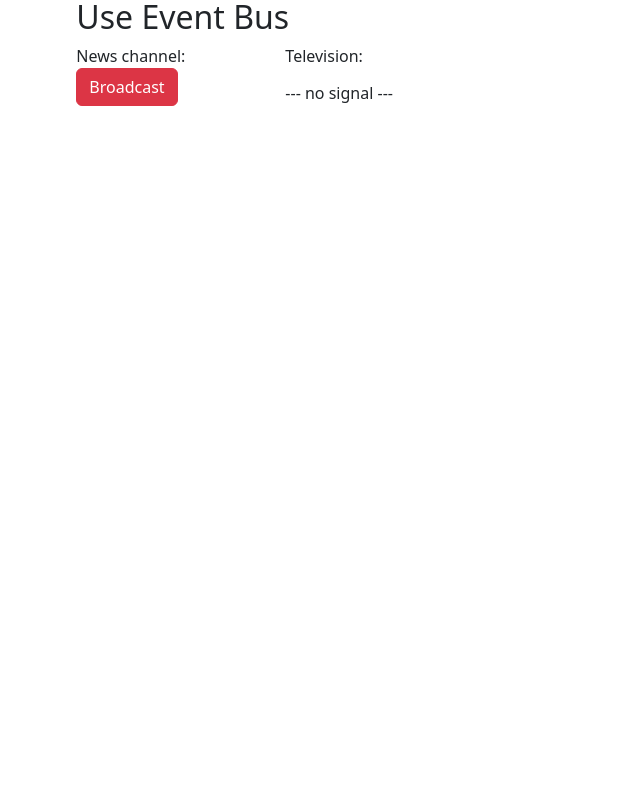
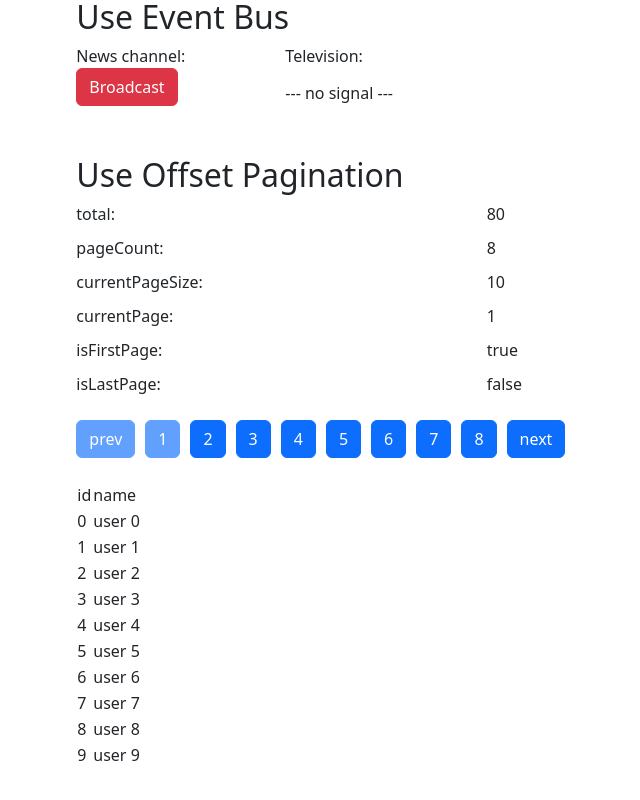
Before and after one commit to UlakhovichKate/vueUse, a Vue app: page /utilities in a window 1280 px wide. Shown: the part 2882-3682 px from the top of the page, without its empty margins (361-1001 px from the left). Before the commit the page ends 3038 px from the top, so only its background shows below. Built offline with nearby package versions, Linux system fonts and the light colour scheme; no server answers.

Commit message:
UseOffsetPagination.vue

```diff
--- a/src/components/ListUtilities.vue
+++ b/src/components/ListUtilities.vue
@@ -12,6 +12,7 @@
   <use-cycle-list/>
   <use-debounce-fn/>
   <use-event-bus/>
+  <use-offset-pagination/>
 </template>
 
 <script setup>
@@ -28,6 +29,7 @@ import UseCounter from "../vueUseComponents/UseCounter.vue";
 import UseCycleList from "../vueUseComponents/UseCycleList.vue";
 import UseDebounceFn from "../vueUseComponents/UseDebounceFn.vue";
 import UseEventBus from "../vueUseComponents/UseEventBus.vue";
+import UseOffsetPagination from "../vueUseComponents/UseOffsetPagination.vue";
 
 
 
--- /dev/null
+++ b/src/vueUseComponents/UseOffsetPagination.vue
@@ -0,0 +1,130 @@
+<script setup lang="ts">
+import type { Ref } from 'vue'
+import { ref } from 'vue'
+import { useOffsetPagination } from '@vueuse/core'
+
+interface User {
+  id: number
+  name: string
+}
+const database = ref([]) as Ref<User[]>
+
+for (let i = 0; i < 80; i++)
+  database.value.push({ id: i, name: `user ${i}` })
+
+function fetch(page: number, pageSize: number) {
+  return new Promise<User[]>((resolve, reject) => {
+    const start = (page - 1) * pageSize
+    const end = start + pageSize
+    setTimeout(() => {
+      resolve(database.value.slice(start, end))
+    }, 100)
+  })
+}
+
+const data: Ref<User[]> = ref([])
+
+const page = ref(1)
+const pageSize = ref(10)
+
+fetchData({
+  currentPage: page.value,
+  currentPageSize: pageSize.value,
+})
+
+function fetchData({ currentPage, currentPageSize }: { currentPage: number; currentPageSize: number }) {
+  fetch(currentPage, currentPageSize).then((responseData) => {
+    data.value = responseData
+  })
+}
+
+const {
+  currentPage,
+  currentPageSize,
+  pageCount,
+  isFirstPage,
+  isLastPage,
+  prev,
+  next,
+} = useOffsetPagination({
+  total: database.value.length,
+  page: 1,
+  pageSize,
+  onPageChange: fetchData,
+  onPageSizeChange: fetchData,
+})
+</script>
+
+<template>
+  <h2>Use Offset Pagination</h2>
+  <div class="list-grid">
+    <div opacity="50">
+      total:
+    </div>
+    <div>{{ database.length }}</div>
+    <div opacity="50">
+      pageCount:
+    </div>
+    <div>{{ pageCount }}</div>
+    <div opacity="50">
+      currentPageSize:
+    </div>
+    <div>{{ currentPageSize }}</div>
+    <div opacity="50">
+      currentPage:
+    </div>
+    <div>{{ currentPage }}</div>
+    <div opacity="50">
+      isFirstPage:
+    </div>
+    <div>{{ isFirstPage }}</div>
+    <div opacity="50">
+      isLastPage:
+    </div>
+    <div>{{ isLastPage }}</div>
+  </div>
+  <div class="my-4 pagination">
+    <button :disabled="isFirstPage" @click="prev" class="btn btn-primary">
+      prev
+    </button>
+    <button
+        v-for="item in pageCount"
+        :key="item"
+        :disabled="currentPage === item"
+        @click="currentPage = item"
+        class="btn btn-primary"
+    >
+      {{ item }}
+    </button>
+    <button :disabled="isLastPage" @click="next"  class="btn btn-primary">
+      next
+    </button>
+  </div>
+
+  <table>
+    <thead>
+    <tr>
+      <td>id</td>
+      <td>name</td>
+    </tr>
+    </thead>
+    <tr v-for="d in data" :key="d.id">
+      <td>{{ d.id }}</td>
+      <td>{{ d.name }}</td>
+    </tr>
+  </table>
+</template>
+
+<style>
+.list-grid {
+  display: grid;
+  grid-template-columns: repeat(2, 1fr);
+  grid-gap: 10px;
+}
+
+.pagination {
+  display: flex;
+  flex-direction: row;
+  gap: 10px;
+}
+</style>
```
